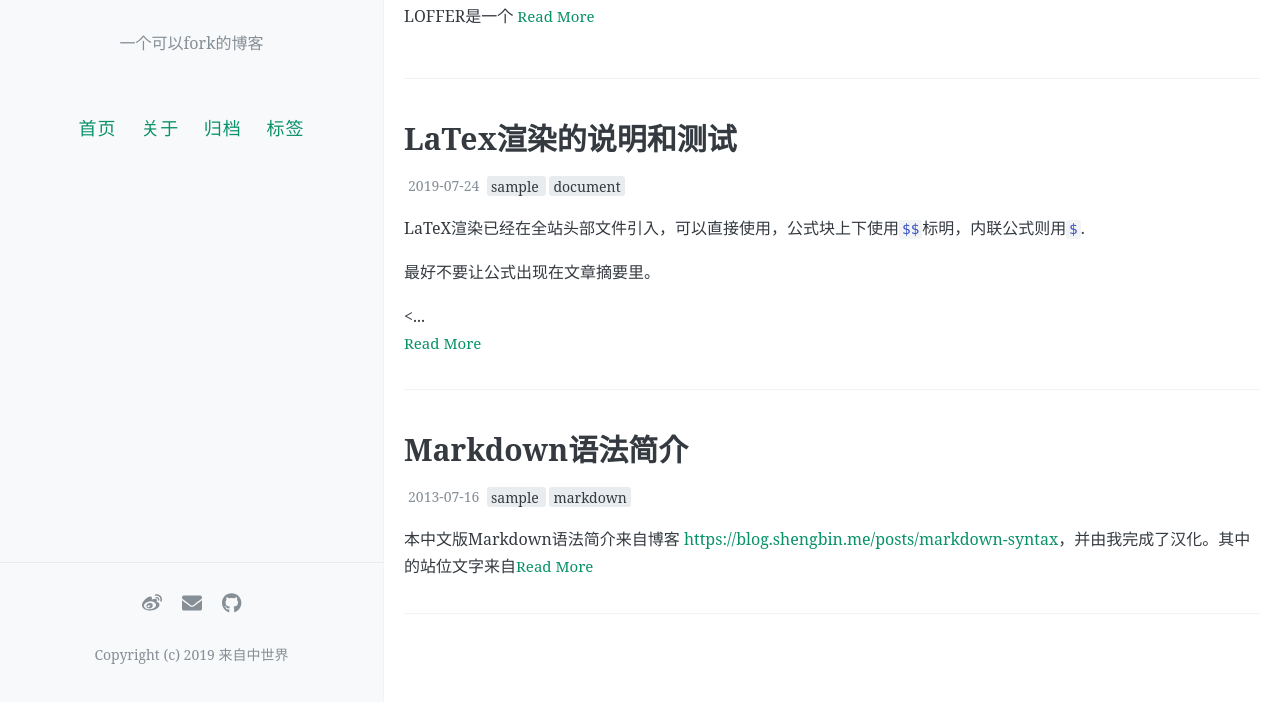
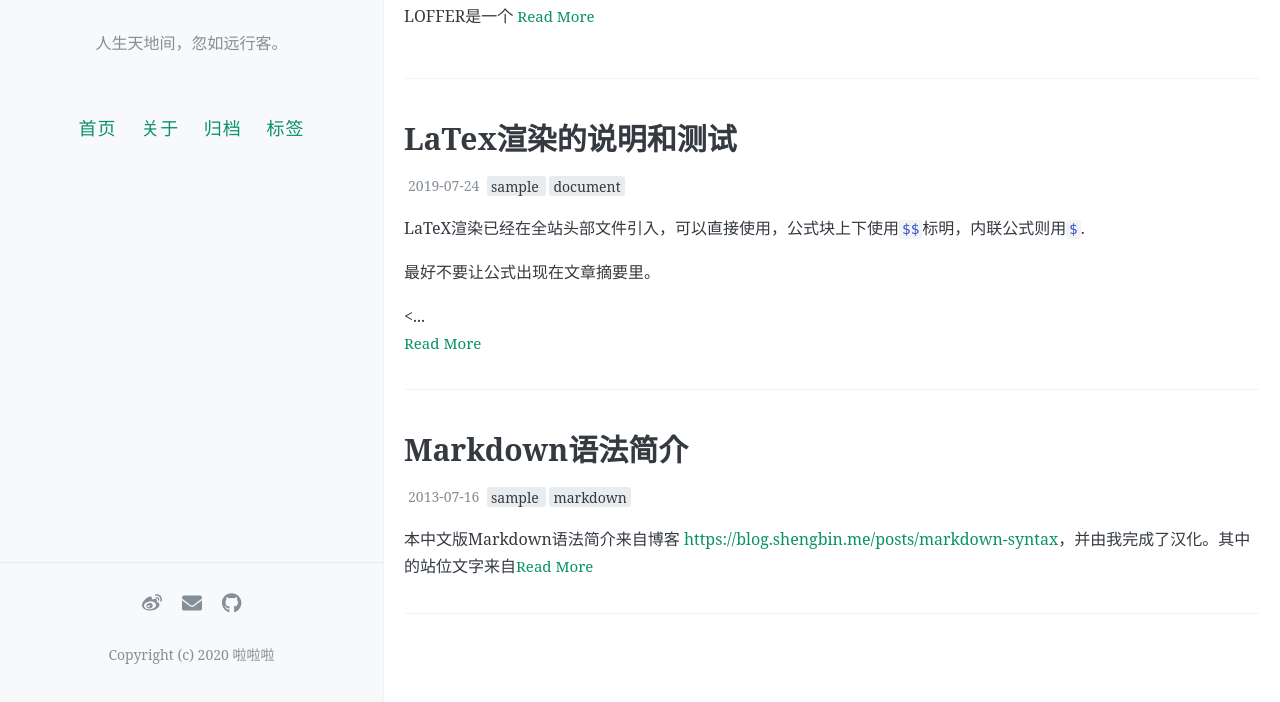
Before and after one commit to MXtremist/mxtremist.github.io, a Jekyll site: the page built from index.html, in a window 1280 px wide and 1037 px high. Shown: the part 335-1037 px from the top of the window. Built offline with Jekyll 4.4.1, drawn with Linux system fonts in a browser that asks for light colours; the list of posts is cut into pages by our own code; comment, search, counter and statistics services are not loaded.

Commit message:
Update _config.yml

```diff
--- a/_config.yml
+++ b/_config.yml
@@ -7,8 +7,8 @@
 # 井号后面的文字是说明文档，不会被程序读取。
 
 # 描述/签名
-name: LOFFER
-description: 一个可以fork的博客
+name: MXtremist
+description: 人生天地间，忽如远行客。
 
 # 输入你的网站域名（如果你没有添加自己的域名，而是直接用GitHub pages分配的域名的话可以省略）
 url:
@@ -49,13 +49,13 @@ excerpt_separator: <!-- more -->
 
 # 你的社交网络链接，它们会作为图标出现在你的网站页脚中，可选填写
 footer-links:
-  weibo: frommidworld #请输入你的微博个性域名 https://www.weibo.com/<thispart>
+  weibo: 5718430861 #请输入你的微博个性域名 https://www.weibo.com/<thispart>
   behance: # https://www.behance.net/<>
   dribbble: # https://dribbble.com/<>
-  email: fromendworld@outlook.com
+  email: xue.fyang@foxmail.com
   facebook: #https://www.facebook.com/<>
   flickr: #https://www.flickr.com/<>
-  github: FromEndWorld/loffer #https://github.com/<>
+  github: MXtremist #https://github.com/<>
   instagram: #https://instagram.com/<>
   linkedin: #https://www.linkedin.com/in/<>
   pinterest: #https://www.pinterest.com/<>
@@ -66,7 +66,7 @@ footer-links:
   youtube: # channel/<your_long_string> or user/<user-name>
 
 # 站点页脚的文字
-footer-text: Copyright (c) 2019 来自中世界
+footer-text: Copyright (c) 2020 啦啦啦
 
 #
 # 评论，注意，请不要同时添加多种不同的评论区
```
